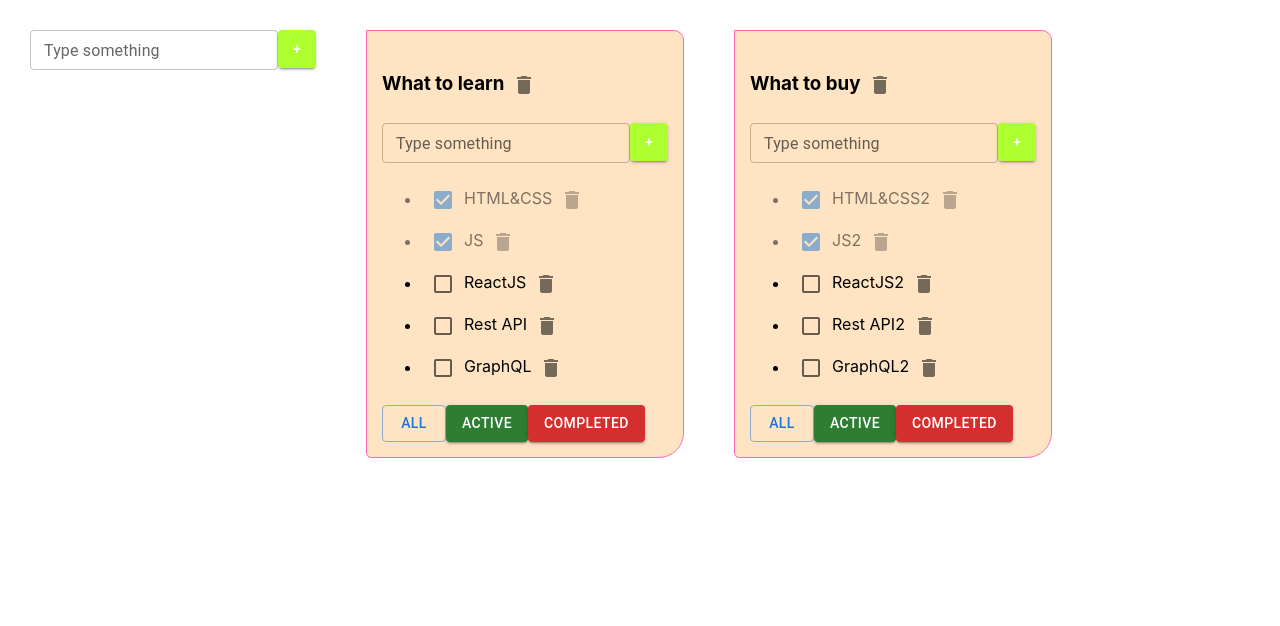
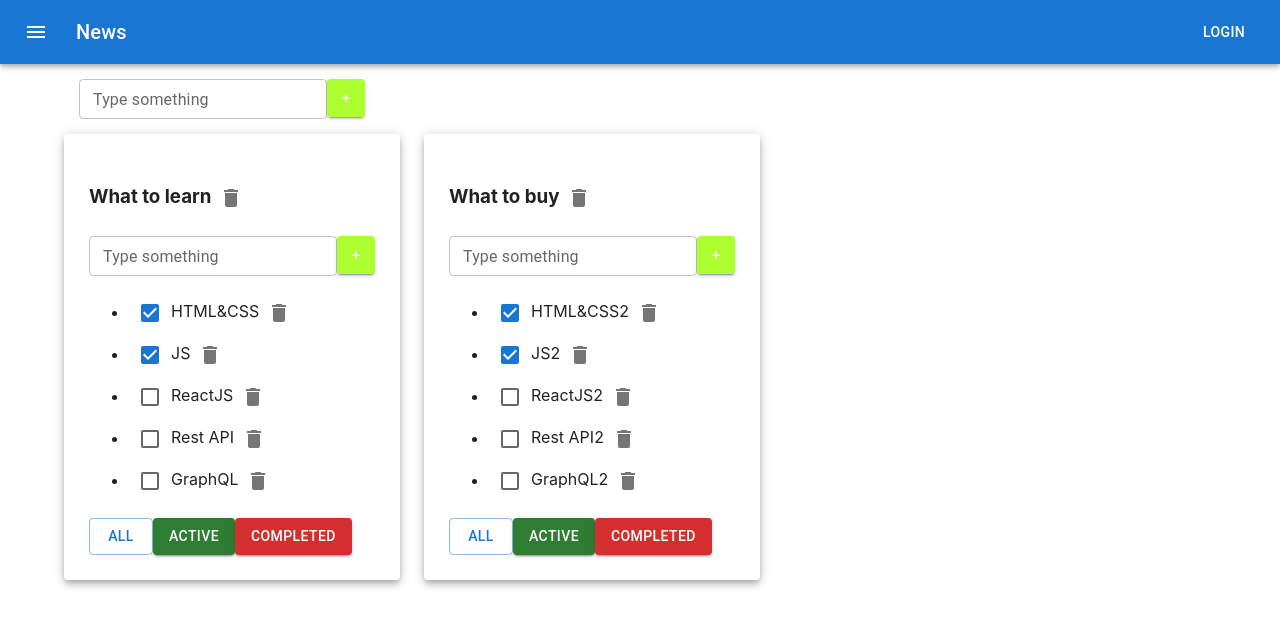
Before and after one commit to Rokkcoco/1-todolist, a React (Create React App) app: page / in a window 1280 px wide. Shown: the top 626 px of the page. Built offline with nearby package versions, Linux system fonts and the light colour scheme.

Commit message:
Material UI added

```diff
--- a/src/App.css
+++ b/src/App.css
@@ -1,31 +1,31 @@
 .App {
-  padding: 30px;
-  display: flex;
+  /*padding: 30px;*/
+  /*display: flex;*/
 }
 
-.App > div {
-  margin-right: 50px;
-}
+/*.App > div {*/
+/*  margin-right: 50px;*/
+/*}*/
 
-.todoList {
-  background-color: bisque;
-  border: 1px solid hotpink;
-  padding: 15px;
-  border-radius: 0px 10px 25px 5px;
-}
+/*.todoList {*/
+/*  background-color: bisque;*/
+/*  border: 1px solid hotpink;*/
+/*  padding: 15px;*/
+/*  border-radius: 0px 10px 25px 5px;*/
+/*}*/
 
-.error {
-  border: red 1px solid;
-}
+/*.error {*/
+/*  border: red 1px solid;*/
+/*}*/
 
-.error-message {
-  color: red;
-}
+/*.error-message {*/
+/*  color: red;*/
+/*}*/
 
-.active-filter {
-  background-color: aquamarine;
-}
+/*.active-filter {*/
+/*  background-color: aquamarine;*/
+/*}*/
 
-.is-done {
-  opacity: 0.5;
-}
+/*.is-done {*/
+/*  opacity: 0.5;*/
+/*}*/
--- a/src/App.tsx
+++ b/src/App.tsx
@@ -3,6 +3,10 @@ import './App.css';
 import TodoList, {TaskType} from "./TodoList";
 import {v1} from "uuid";
 import {AddItemForm} from "./AddItemForm";
+import ButtonAppBar from "./ButtonAppBar";
+import Container from "@mui/material/Container";
+import Grid from "@mui/material/Grid";
+import Paper from "@mui/material/Paper";
 
 export type FilterValuesType = "all" | "active" | "completed"
 
@@ -85,14 +89,20 @@ function App(): JSX.Element {
 
     return (
         <div className="App">
+            <ButtonAppBar/>
+            <Container fixed>
+                <Grid container style={{padding: "15px"}}>
             <AddItemForm callback={addTodolist}/>
+                </Grid>
+                <Grid container spacing={3}>
             {todolists.map(t => {
                 let tasksForTodolist = tasks[t.id]
                 if (t.filter === "active") tasksForTodolist = tasks[t.id].filter(t => !t.isDone)
 
                 if (t.filter === "completed") tasksForTodolist = tasks[t.id].filter(t => t.isDone)
 
-                return (
+                return <Grid item>
+                    <Paper style={{padding: "25px"}} elevation={5}>
                     <TodoList key={t.id}
                               todolistID={t.id}
                               tasks={tasksForTodolist}
@@ -105,10 +115,11 @@ function App(): JSX.Element {
                               removeTodolist={removeTodolist}
                               updateTask={updateTask}
                               updateTodolist={updateTodolist}/>
-                )
+                    </Paper>
+                </Grid>
             })}
-
-
+                </Grid>
+        </Container>
         </div>
     );
 }
--- /dev/null
+++ b/src/ButtonAppBar.tsx
@@ -0,0 +1,32 @@
+import * as React from 'react';
+import AppBar from '@mui/material/AppBar';
+import Box from '@mui/material/Box';
+import Toolbar from '@mui/material/Toolbar';
+import Typography from '@mui/material/Typography';
+import Button from '@mui/material/Button';
+import IconButton from '@mui/material/IconButton';
+import MenuIcon from '@mui/icons-material/Menu';
+
+export default function ButtonAppBar() {
+    return (
+        <Box sx={{ flexGrow: 1 }}>
+            <AppBar position="static">
+                <Toolbar>
+                    <IconButton
+                        size="large"
+                        edge="start"
+                        color="inherit"
+                        aria-label="menu"
+                        sx={{ mr: 2 }}
+                    >
+                        <MenuIcon />
+                    </IconButton>
+                    <Typography variant="h6" component="div" sx={{ flexGrow: 1 }}>
+                        News
+                    </Typography>
+                    <Button color="inherit">Login</Button>
+                </Toolbar>
+            </AppBar>
+        </Box>
+    );
+}
```
